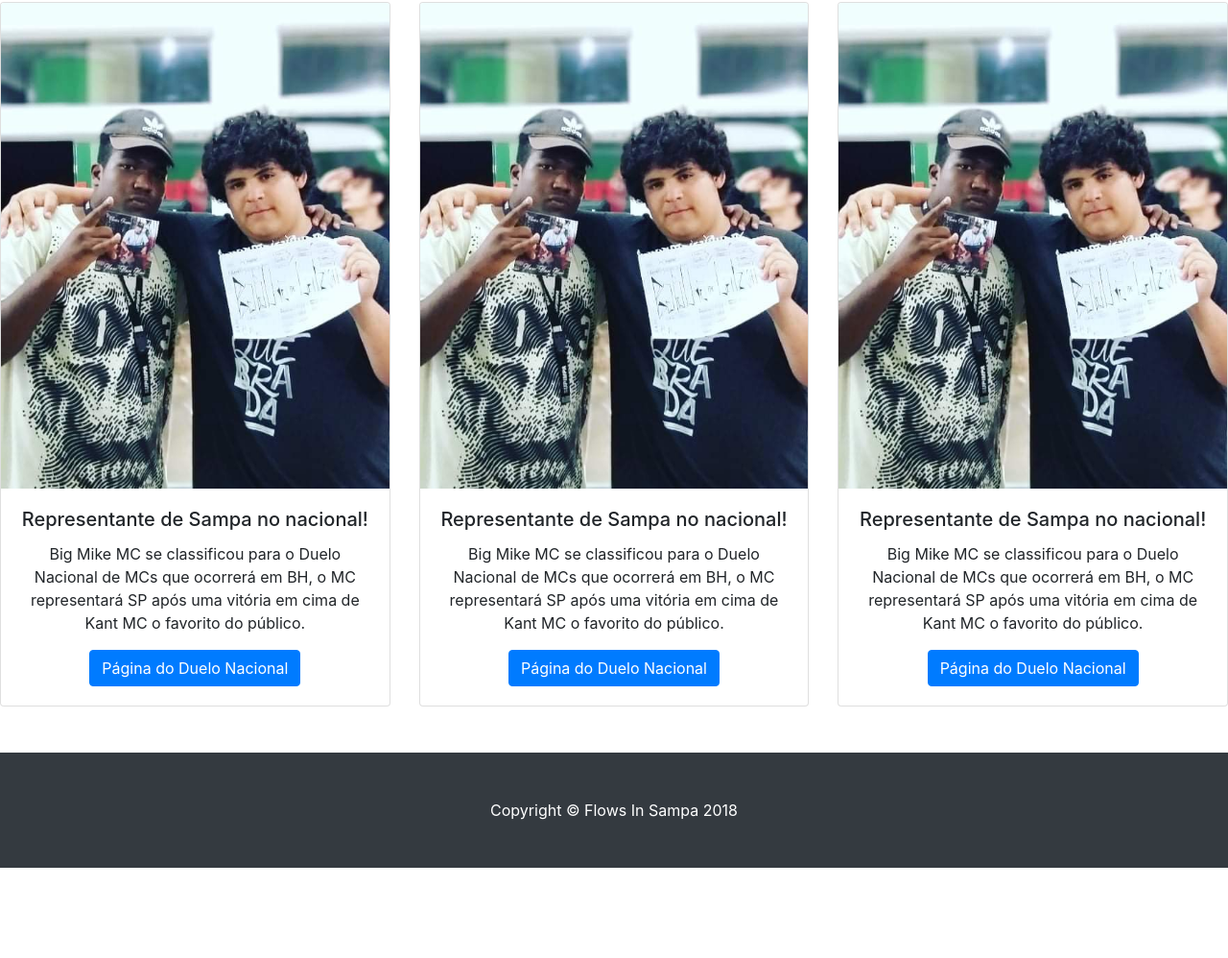
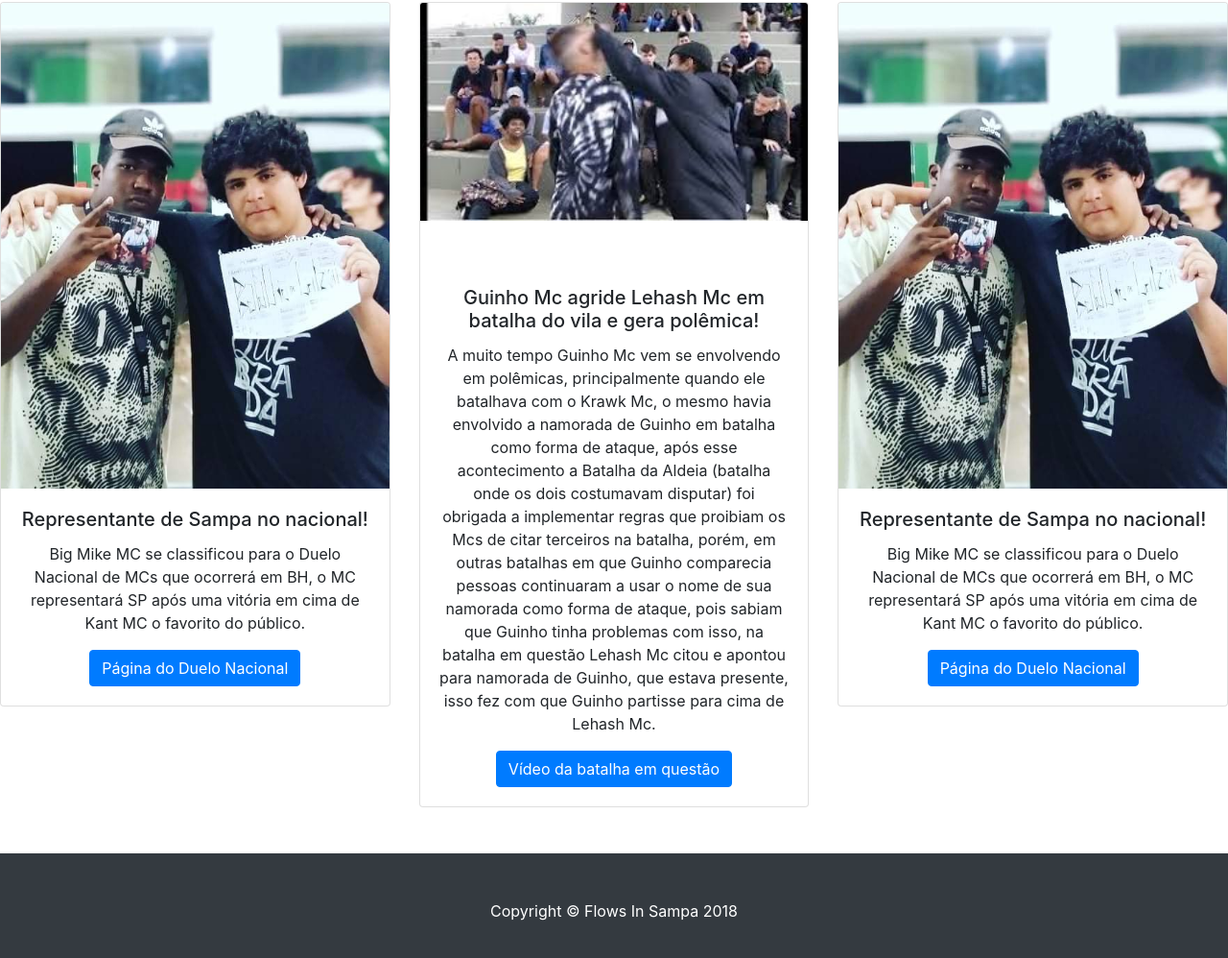
Before and after one commit to marcosvpd/Flows_In_Sampa, a website: page noticias.html in a window 1280 px wide. Shown: the part 542-1540 px from the top of the page at 96% size. Before the commit the page ends 1446 px from the top, so only its background shows below. Drawn offline with Linux system fonts and the light colour scheme; a web font is replaced by a local one.

Commit message:
Adicionando noticias.

```diff
--- a/noticias.html
+++ b/noticias.html
@@ -105,11 +105,19 @@
 
           <div class="col-sm-6 col-md-4 mb-4">
             <div class="card">
-               <img class="card-img-top" src="img/coco.jpg" alt="Imagem de capa do card">
+               <img class="card-img-top" src="img/guinho.jpg" alt="Imagem de capa do card">
               <div class="card-body text-center">
-               <h5 class="card-title">Representante de Sampa no nacional!</h5>
-    <p class="card-text">Big Mike MC se classificou para o Duelo Nacional de MCs que ocorrerá em BH, o MC representará SP após uma vitória em cima de Kant MC o favorito do público.</p>
-    <a href="https://pt-br.facebook.com/duelodemcsranking/" target="_blank" class="btn btn-primary">Página do Duelo Nacional</a>
+               <h5 class="card-title mt-5">Guinho Mc agride Lehash Mc em batalha do vila e gera polêmica!</h5>
+    <p class="card-text">A muito tempo Guinho Mc vem se envolvendo em polêmicas, principalmente quando ele batalhava com o Krawk Mc, o mesmo havia envolvido a namorada de
+	Guinho em batalha como forma de ataque, após esse acontecimento a Batalha da Aldeia (batalha onde os dois costumavam disputar) foi obrigada a implementar regras que proibiam os Mcs
+	de citar terceiros na batalha, porém, em outras batalhas em que Guinho comparecia pessoas continuaram a usar o nome de sua namorada como forma de ataque,
+	pois sabiam que Guinho tinha problemas com isso, na batalha em questão Lehash Mc citou e apontou para namorada de Guinho, que estava presente, isso fez com que Guinho partisse para cima de Lehash Mc.
+
+
+
+
+</p>
+    <a href="https://www.youtube.com/watch?v=J5AIHmWcPko" target="_blank" class="btn btn-primary">Vídeo da batalha em questão</a>
               </div>
             </div>
         </div>
```
Also changed, not shown: img/guinho.jpg (added).
